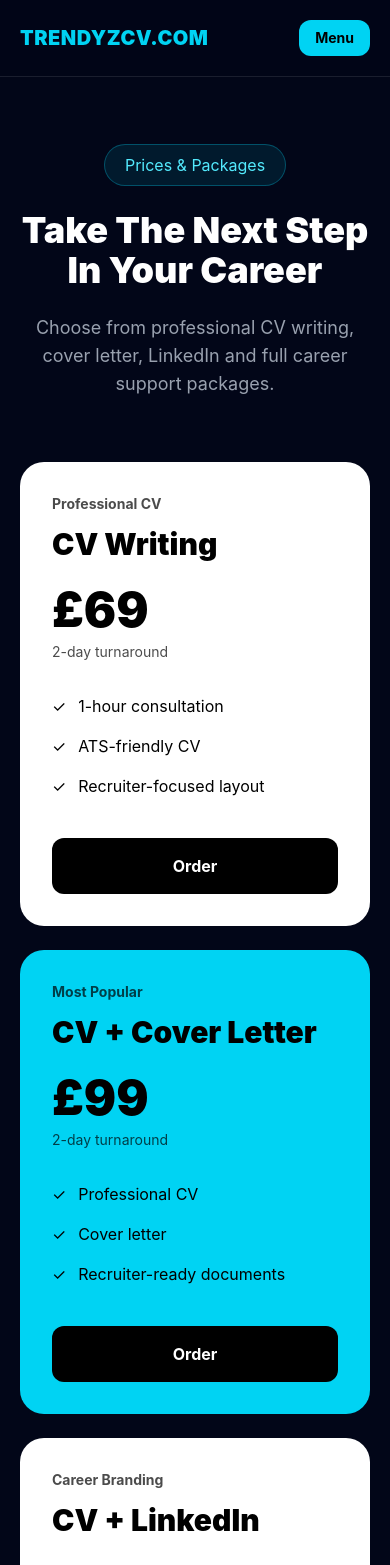
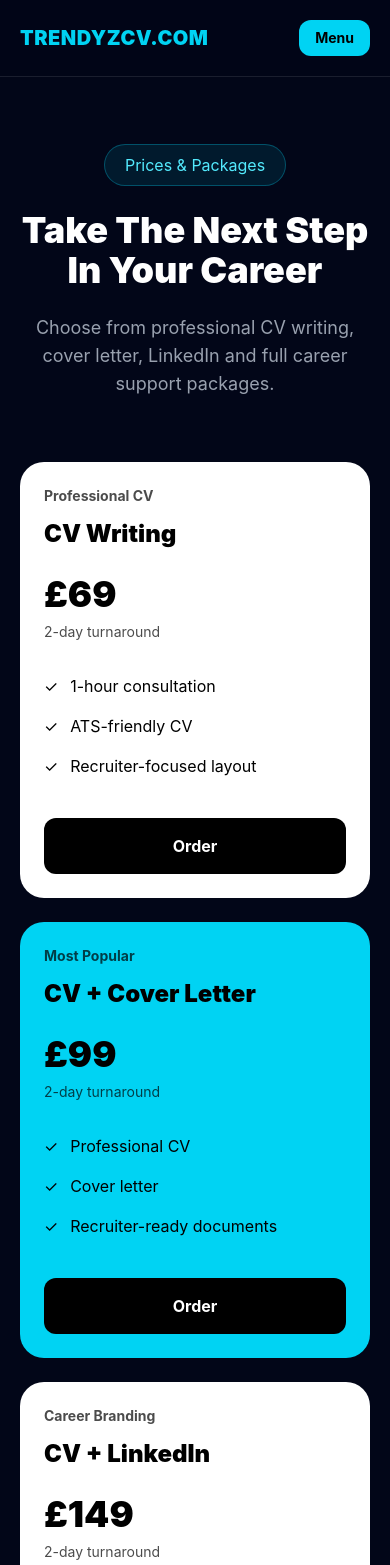
Before and after one commit to kristidyda-cell/trendyzcv-landing-page, a React (Vite) app: page /pricing in a window 390 px wide. Shown: the top 1565 px of the page. Built offline with nearby package versions, Linux system fonts and the light colour scheme.

Commit message:
Add CV trust message

```diff
--- a/src/pages/Home.jsx
+++ b/src/pages/Home.jsx
@@ -36,6 +36,10 @@ export default function Home() {
                 Upload Old CV
               </a>
             </div>
+
+            <p className="text-cyan-300 mt-6 font-semibold leading-7">
+            Only 2% of resumes make it past the first round. Be in the top 2%.
+            </p>
 
             <div className="grid grid-cols-3 gap-4 mt-12 max-w-xl">
               <div className="bg-white/5 border border-white/10 rounded-2xl p-4">
--- a/src/pages/PricingPage.jsx
+++ b/src/pages/PricingPage.jsx
@@ -48,7 +48,7 @@ export default function PricingPage() {
           {packages.map((item, index) => (
             <div
               key={item.title}
-              className={`rounded-3xl p-8 ${
+              className={`rounded-3xl p-6 md:p-8 ${
                 index === 1
                   ? "bg-cyan-400 text-black"
                   : "bg-white text-black"
@@ -56,9 +56,9 @@ export default function PricingPage() {
             >
               <p className="text-sm font-bold opacity-70">{item.subtitle}</p>
 
-              <h2 className="text-3xl font-black mt-3">{item.title}</h2>
+              <h2 className="text-2xl md:text-3xl font-black mt-3">{item.title}</h2>
 
-              <h3 className="text-5xl font-black mt-6">{item.price}</h3>
+              <h3 className="text-4xl md:text-5xl font-black mt-6">{item.price}</h3>
 
               <p className="text-sm mt-2 opacity-70">2-day turnaround</p>
 
```
